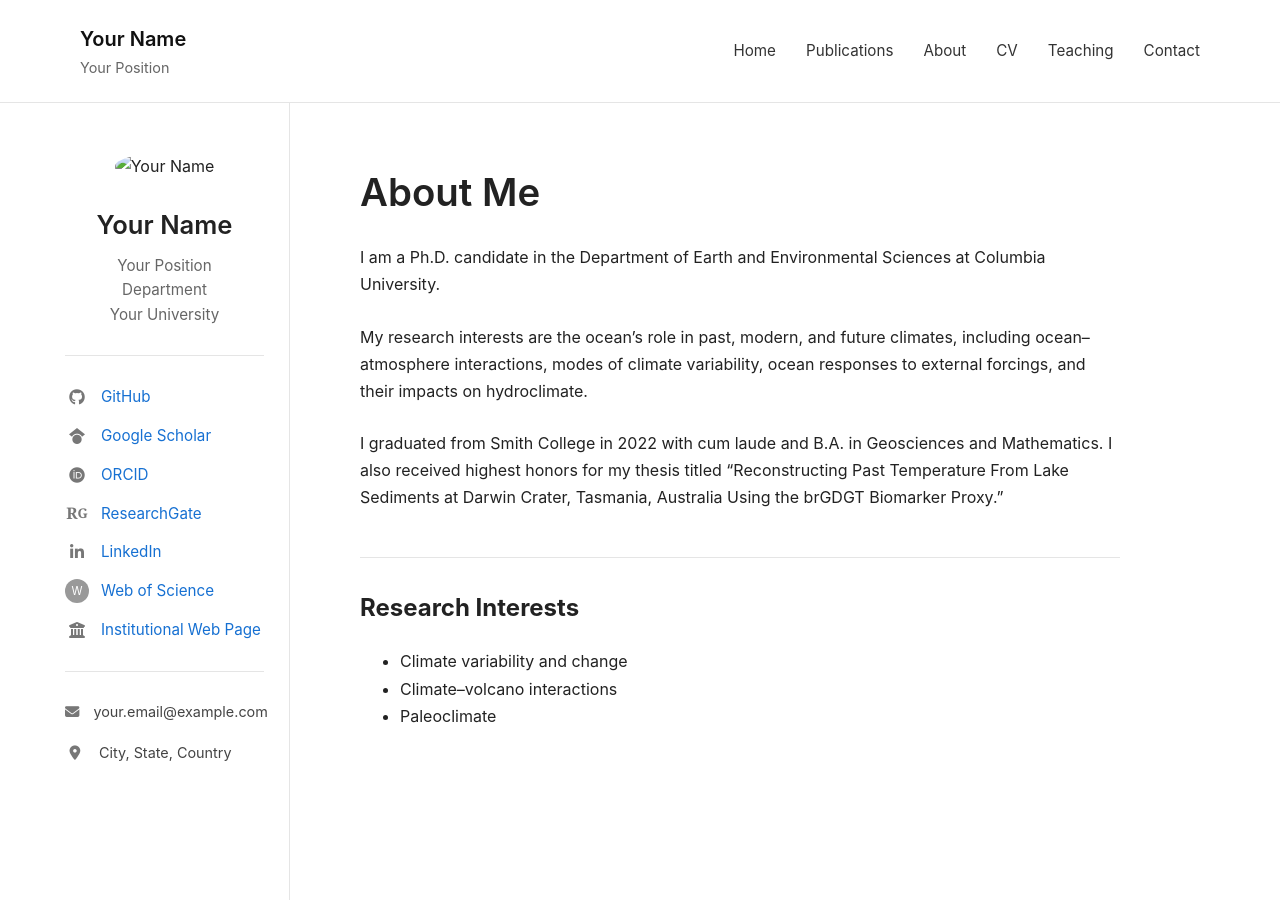
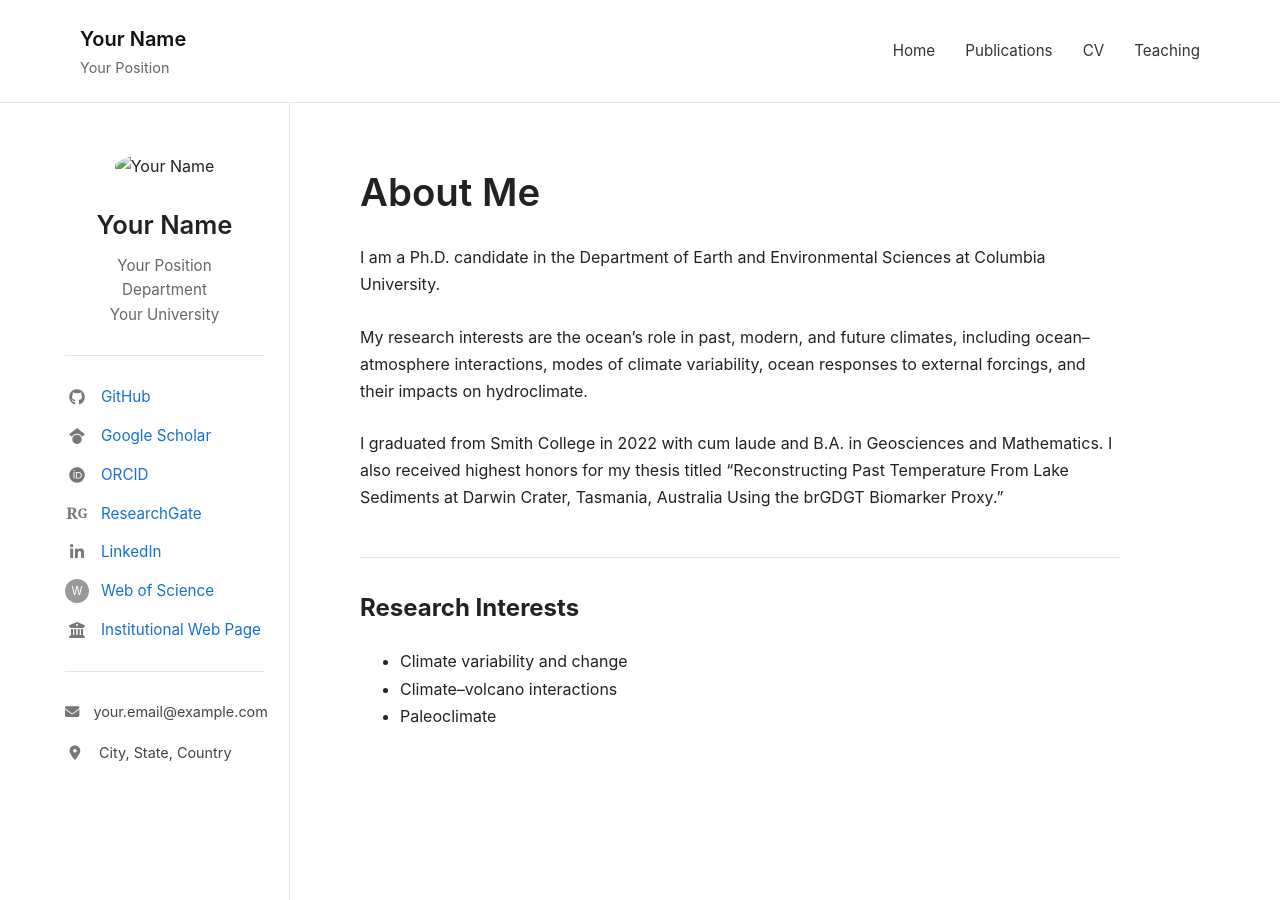
Before and after one commit to isugiura/isugiura.github.io, a Jekyll site: the page built from index.md, in a window 1280 px wide and 900 px high. Built offline with Jekyll 4.4.1, drawn with Linux system fonts in a browser that asks for light colours.

Commit message:
Deleted "about me" and "contact"

```diff
--- a/_layouts/default.html
+++ b/_layouts/default.html
@@ -59,20 +59,12 @@
           Publications
         </a>
 
-        <a href="{{ '/about/' | relative_url }}">
-          About
-        </a>
-
         <a href="{{ '/cv/' | relative_url }}">
           CV
         </a>
 
         <a href="{{ '/teaching/' | relative_url }}">
           Teaching
-        </a>
-
-        <a href="{{ '/contact/' | relative_url }}">
-          Contact
         </a>
 
       </nav>
```
